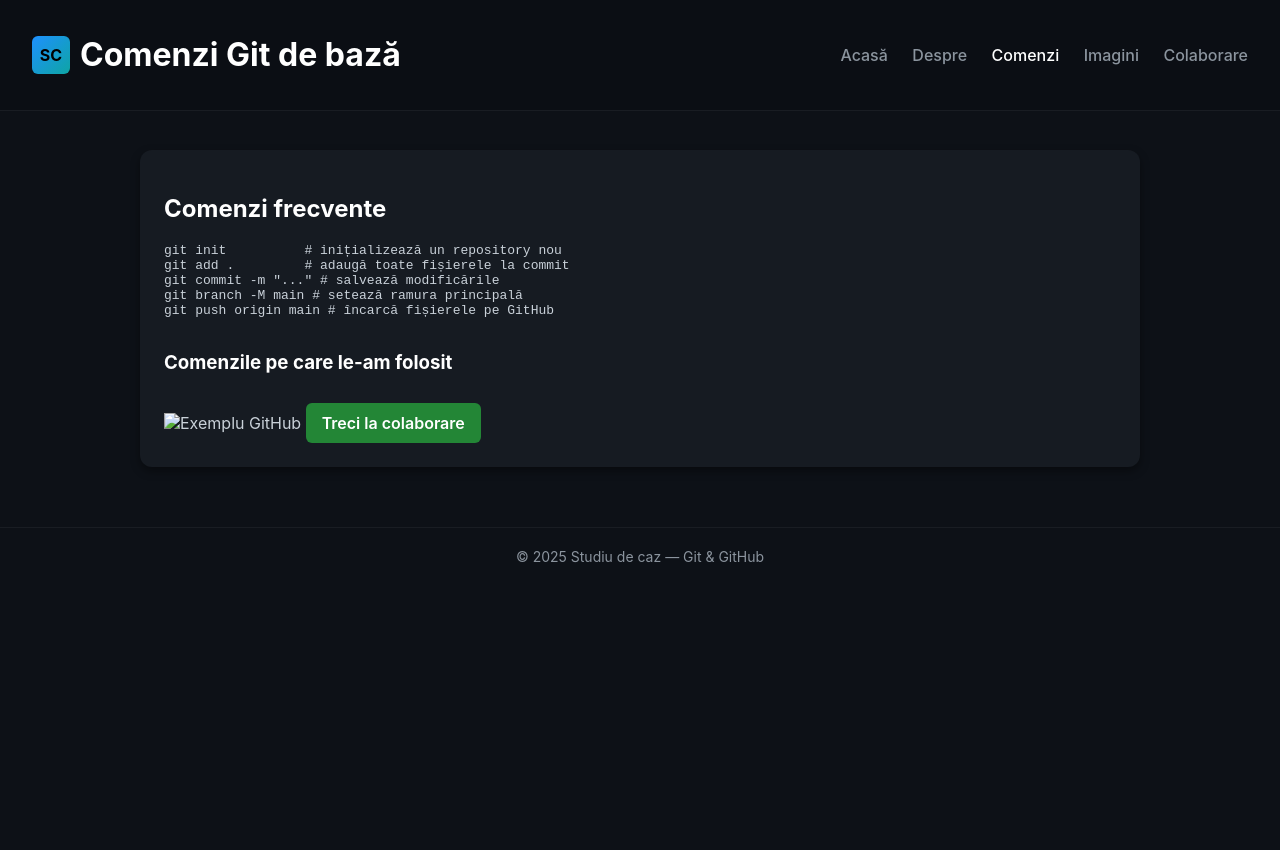
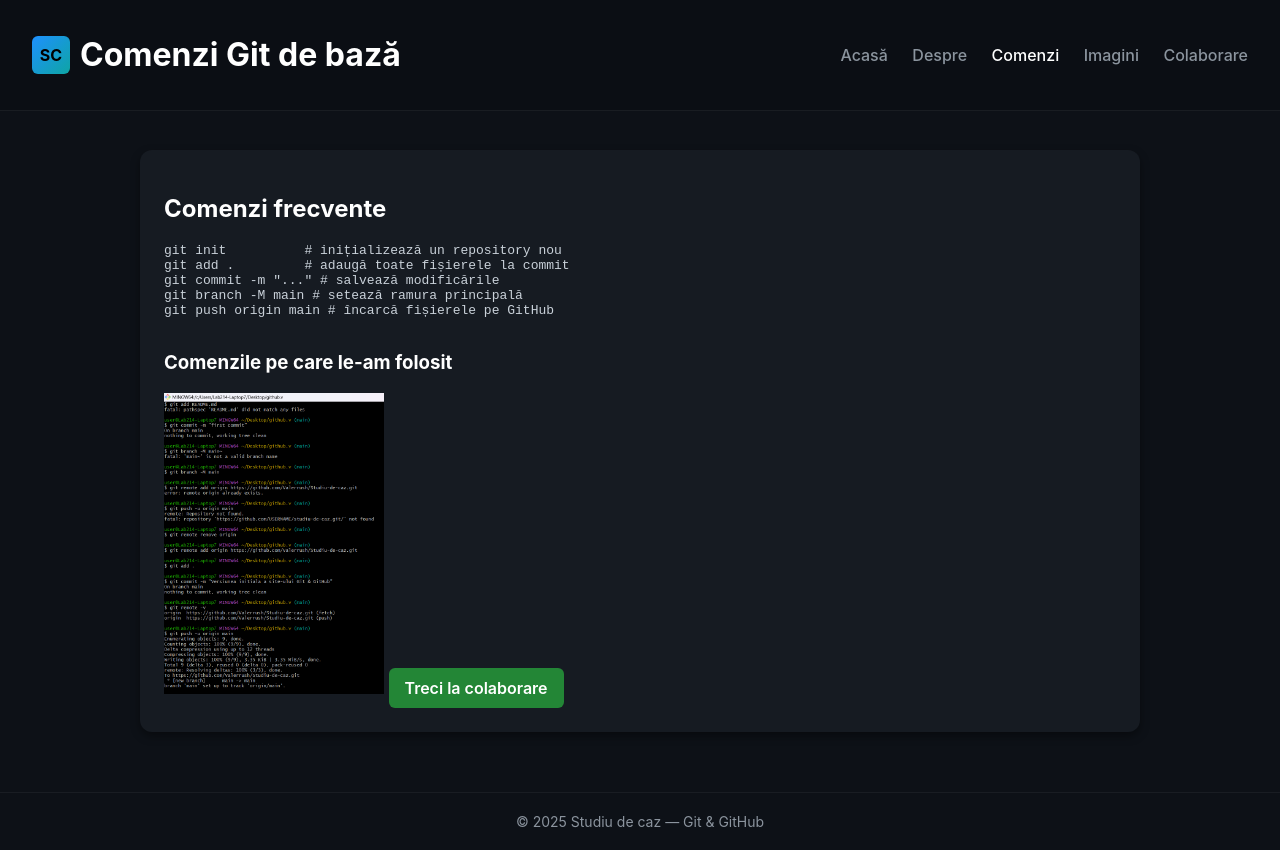
Before and after one commit to Valerrush/Studiu-de-caz, a plain HTML site: page pages/comenzi.html in a window 1280 px wide. Before the commit the page ends 800 px from the top, so only its background shows below. Drawn offline with Linux system fonts and the light colour scheme.

Commit message:
Adaugarea img

```diff
--- a/pages/comenzi.html
+++ b/pages/comenzi.html
@@ -1,11 +1,13 @@
 <!doctype html>
 <html lang="ro">
+
 <head>
     <meta charset="utf-8">
     <meta name="viewport" content="width=device-width, initial-scale=1">
     <title>Comenzi Git</title>
     <link rel="stylesheet" href="../style.css">
 </head>
+
 <body>
     <header>
         <div class="brand">
@@ -32,7 +34,7 @@ git branch -M main # setează ramura principală
 git push origin main # încarcă fișierele pe GitHub
       </pre>
             <h3>Comenzile pe care le-am folosit</h3>
-      <img src="images/Screenshot.png" alt="Exemplu GitHub" width="500">
+            <img src="../images/Screenshot.jpg" alt="Logo Git" width="220">
             <a class="btn" href="colaborare.html">Treci la colaborare</a>
 
         </section>
@@ -40,4 +42,5 @@ git push origin main # încarcă fișierele pe GitHub
 
     <footer>© 2025 Studiu de caz — Git & GitHub</footer>
 </body>
+
 </html>
```
Also changed, not shown: images/Screenshot.jpg (renamed from images/Screenshot.png). Lines whose indentation alone changed are shown as unchanged.
